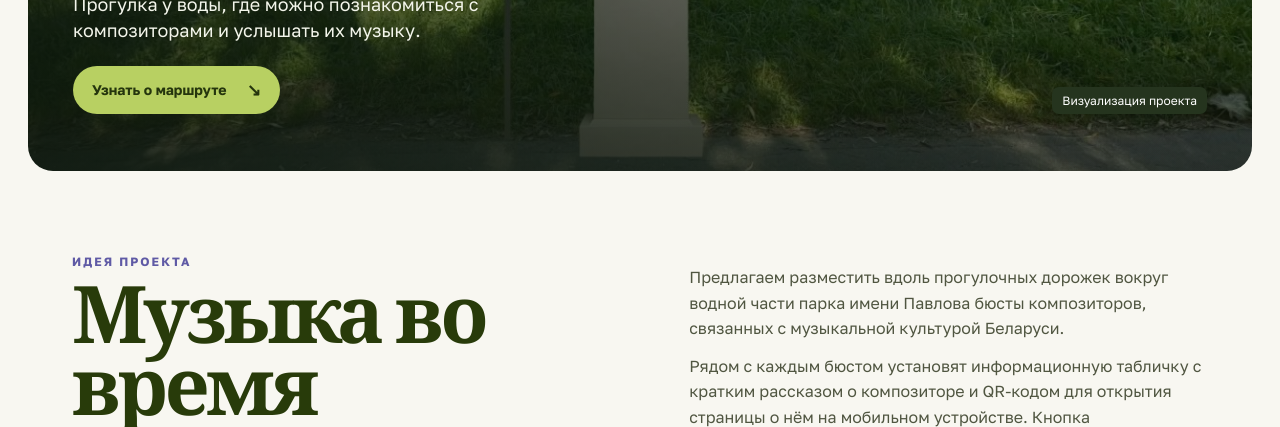
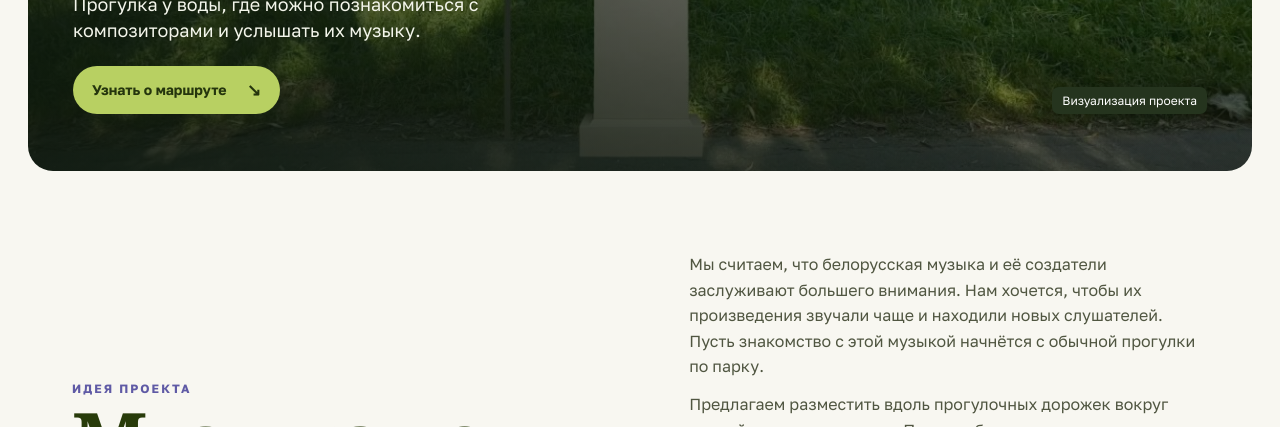
Before and after one commit to yarylka/musical-park-pavlova-minsk, a plain HTML site: page index.html in a window 1280 px wide. Shown: the part 525-952 px from the top of the page. Drawn offline with nearby package versions, Linux system fonts and the light colour scheme.

Commit message:
Добавить мотивацию проекта Музыкальный парк

```diff
--- a/index.html
+++ b/index.html
@@ -30,7 +30,11 @@
 <section id="idea" class="wrap section">
   <div class="split intro">
     <div><p class="eyebrow purple">Идея проекта</p><h2>Музыка во время<br>прогулки</h2></div>
-    <div class="intro-text"><p>Предлагаем разместить вдоль прогулочных дорожек вокруг водной части парка имени Павлова бюсты композиторов, связанных с музыкальной культурой Беларуси.</p><p>Рядом с каждым бюстом установят информационную табличку с кратким рассказом о композиторе и QR-кодом для открытия страницы о нём на мобильном устройстве. Кнопка прослушивания будет на барельефе на лицевой стороне постамента, на котором стоит бюст. Звук встроенного динамика будет выходить через отверстия прямо под кнопкой.</p></div>
+    <div class="intro-text">
+      <p>Мы считаем, что белорусская музыка и её создатели заслуживают большего внимания. Нам хочется, чтобы их произведения звучали чаще и находили новых слушателей. Пусть знакомство с этой музыкой начнётся с обычной прогулки по парку.</p>
+      <p>Предлагаем разместить вдоль прогулочных дорожек вокруг водной части парка имени Павлова бюсты композиторов, связанных с музыкальной культурой Беларуси.</p>
+      <p>Рядом с каждым бюстом установят информационную табличку с кратким рассказом о композиторе и QR-кодом для открытия страницы о нём на мобильном устройстве. Кнопка прослушивания будет на барельефе на лицевой стороне постамента, на котором стоит бюст. Звук встроенного динамика будет выходить через отверстия прямо под кнопкой.</p>
+    </div>
   </div>
   <div class="steps">
     <article><span class="step-icon" aria-hidden="true">◎</span><h3>Бюст</h3><p>Остановка на маршруте, посвящённая одному композитору.</p></article>
```
